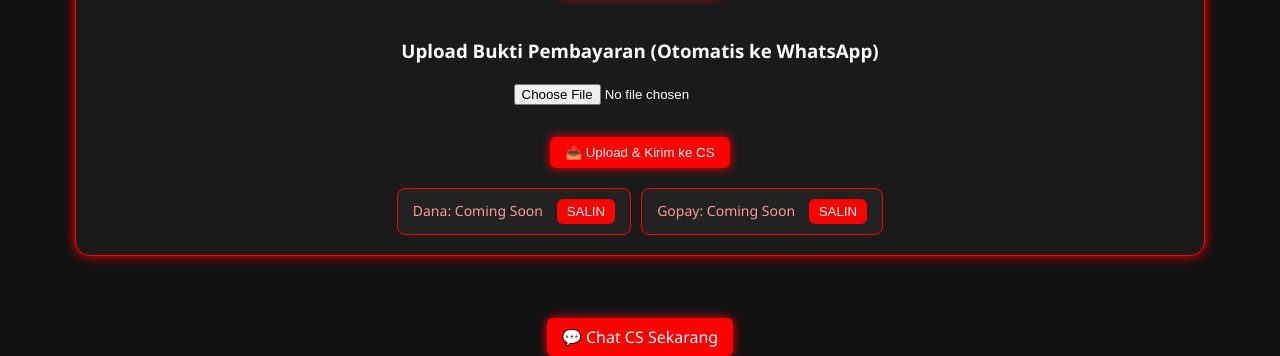
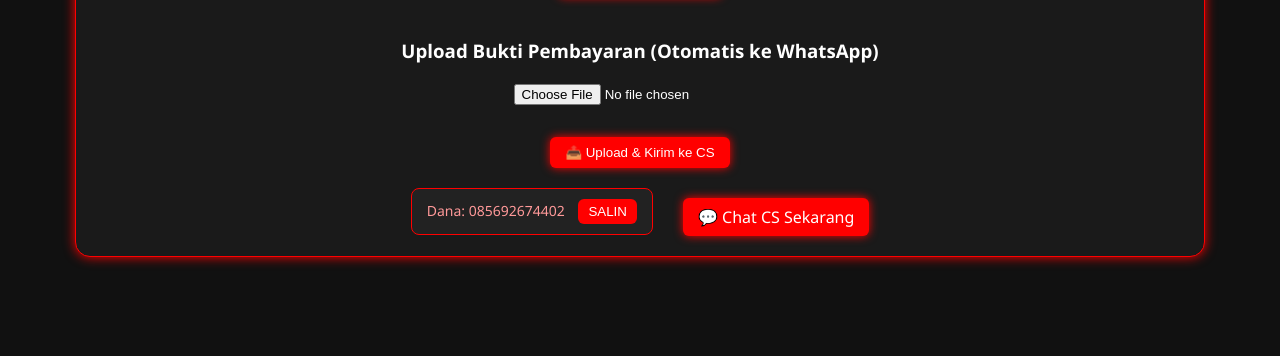
Before and after one commit to Yogi3738/RazaMods, a plain HTML site: page index.html in a window 1280 px wide. Shown: the part 1221-1577 px from the top of the page. After the commit the page ends 1508 px from the top, so only its background shows below. Drawn offline with Linux system fonts and the light colour scheme.

Commit message:
Update index.html

```diff
--- a/index.html
+++ b/index.html
@@ -300,14 +300,10 @@
     <!-- Dana & Gopay -->
     <div class="pay-box">
       <div class="pay-item">
-        Dana: <span id="dana">Coming Soon</span>
+        Dana: <span id="dana">085692674402</span>
         <button class="btn" onclick="salin('dana')">SALIN</button>
       </div>
-      <div class="pay-item">
-        Gopay: <span id="gopay">Coming Soon</span>
-        <button class="btn" onclick="salin('gopay')">SALIN</button>
-      </div>
-    </div>
+      <div>
   </div>
 
   <!-- Kontak CS -->
```
